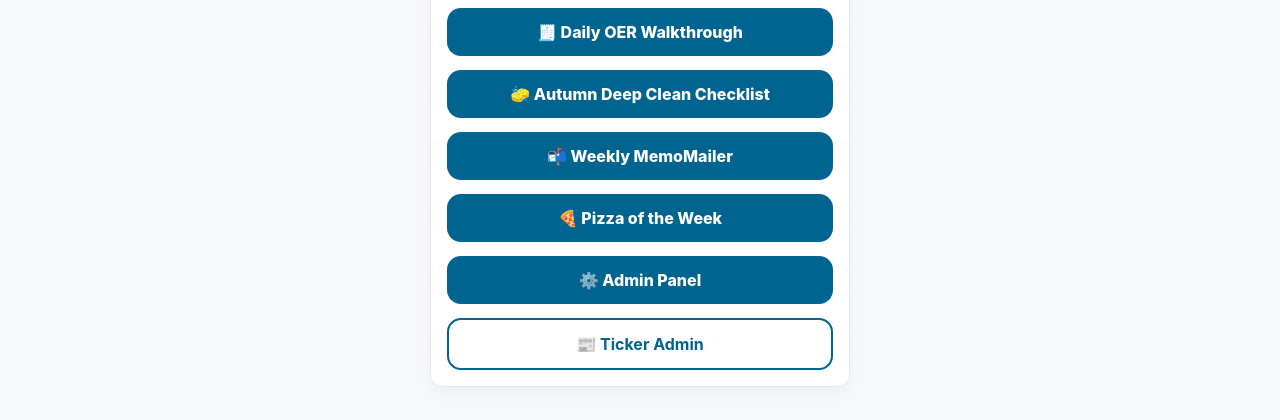
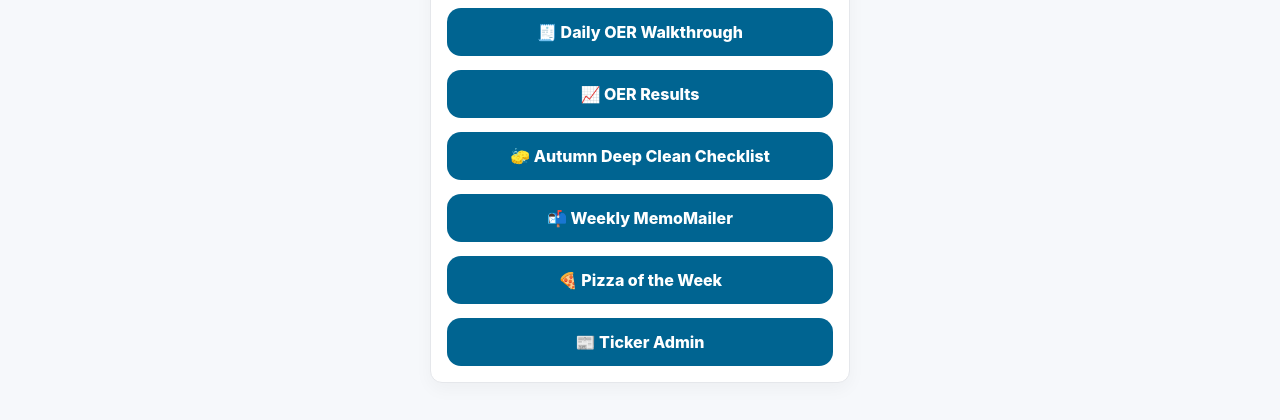
Before and after one commit to dmmh2025/mourne-oids-oer-walkthrough, a Next.js app: page / in a window 1280 px wide. Shown: the part 493-913 px from the top of the page. Built offline with nearby package versions, Linux system fonts and the light colour scheme; no server answers; the database is empty.

Commit message:
Update page.tsx

```diff
--- a/app/page.tsx
+++ b/app/page.tsx
@@ -109,6 +109,11 @@ export default function HomePage() {
             🧾 Daily OER Walkthrough
           </a>
 
+          {/* OER Results (renamed from Admin Panel) */}
+          <a href="/admin" className="btn btn--brand">
+            📈 OER Results
+          </a>
+
           {/* Deep Clean */}
           <a href="/deep-clean" className="btn btn--brand">
             🧽 Autumn Deep Clean Checklist
@@ -124,13 +129,8 @@ export default function HomePage() {
             🍕 Pizza of the Week
           </a>
 
-          {/* Admin Panel */}
-          <a href="/admin" className="btn btn--brand">
-            ⚙️ Admin Panel
-          </a>
-
-          {/* NEW: Ticker Admin */}
-          <a href="/admin/ticker" className="btn btn--ghost">
+          {/* Ticker Admin (now same style as others) */}
+          <a href="/admin/ticker" className="btn btn--brand">
             📰 Ticker Admin
           </a>
         </div>
@@ -278,18 +278,6 @@ export default function HomePage() {
           transform: translateY(-1px);
         }
 
-        .btn--ghost {
-          background: #fff;
-          color: var(--brand);
-          border: 2px solid var(--brand);
-          font-weight: 700;
-        }
-
-        .btn--ghost:hover {
-          background: var(--brand);
-          color: #fff;
-        }
-
         .footer {
           text-align: center;
           margin-top: 40px;
```
